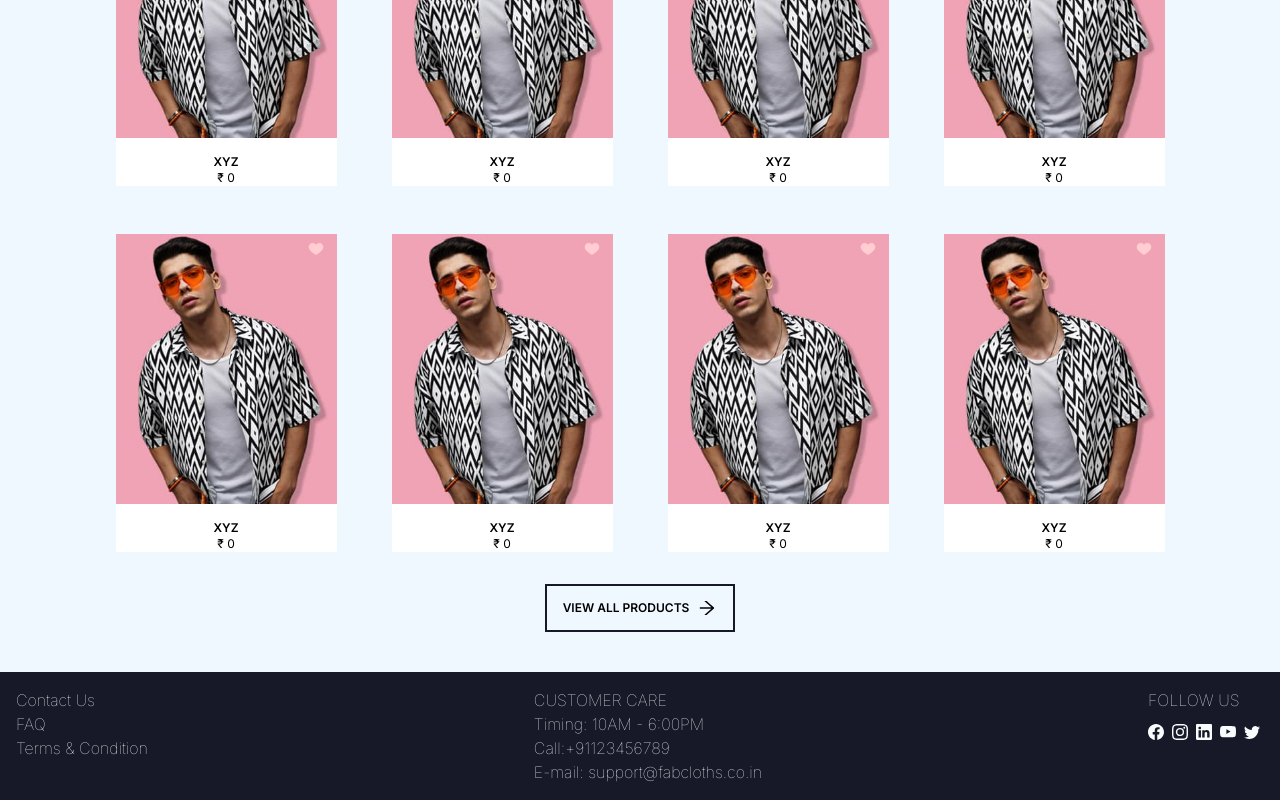
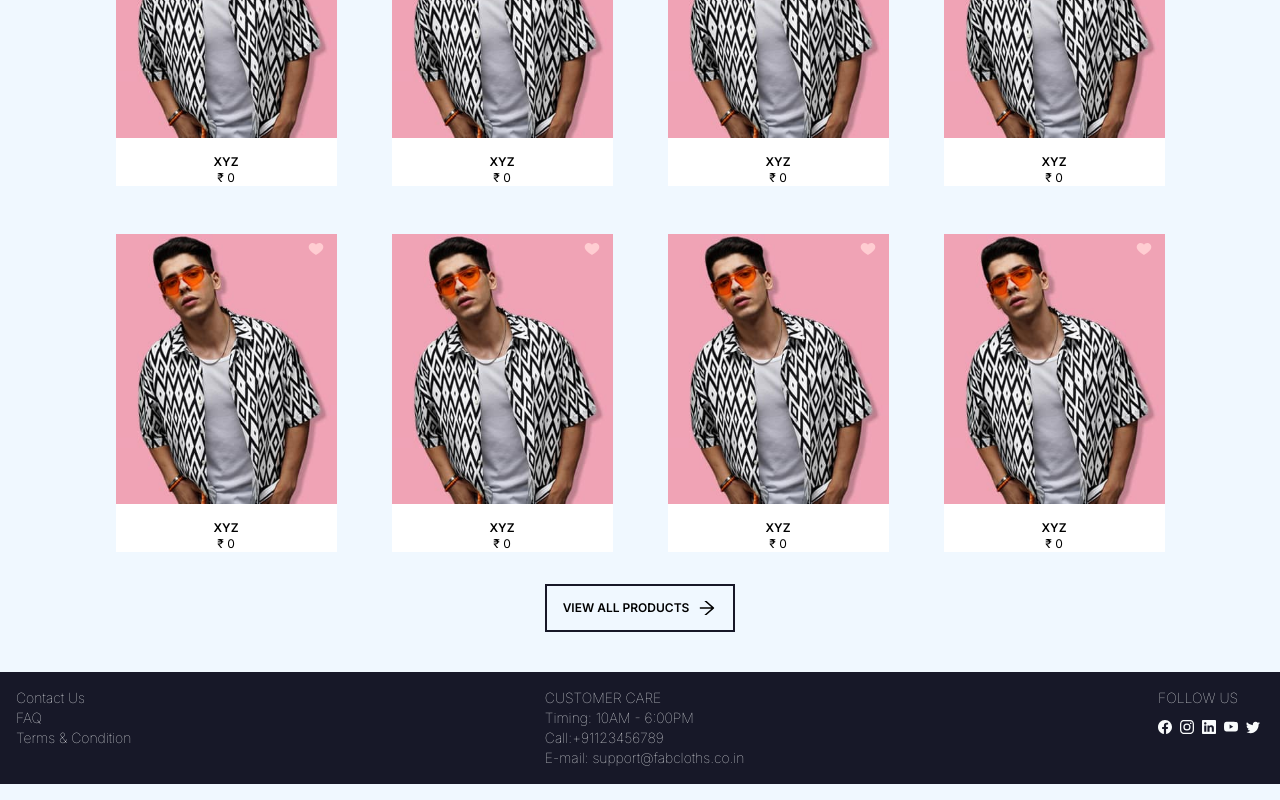
Before and after one commit to sahishanu/ecom-fe, a Next.js app: page / in a window 1280 px wide. Shown: the part 1659-2459 px from the top of the page. Built offline with nearby package versions, Linux system fonts and the light colour scheme.

Commit message:
footer font changed

```diff
--- a/src/components/Footer.tsx
+++ b/src/components/Footer.tsx
@@ -2,7 +2,7 @@ import Link from "next/link"
 import { BsFacebook, BsInstagram, BsLinkedin, BsTwitter, BsYoutube } from "react-icons/bs"
 export const Footer=()=>{
     return (
-        <div className=" font-thin flex  justify-between mt-10 p-4 text-[#F9FBFC] bg-[#171828]">
+        <div className=" font-thin flex text-sm justify-between mt-10 p-4 text-[#F9FBFC] bg-[#171828]">
             <div>
                 <div><Link href={"/"}> Contact Us</Link></div>
                 <div><Link href={"/"}> FAQ</Link></div>
```
